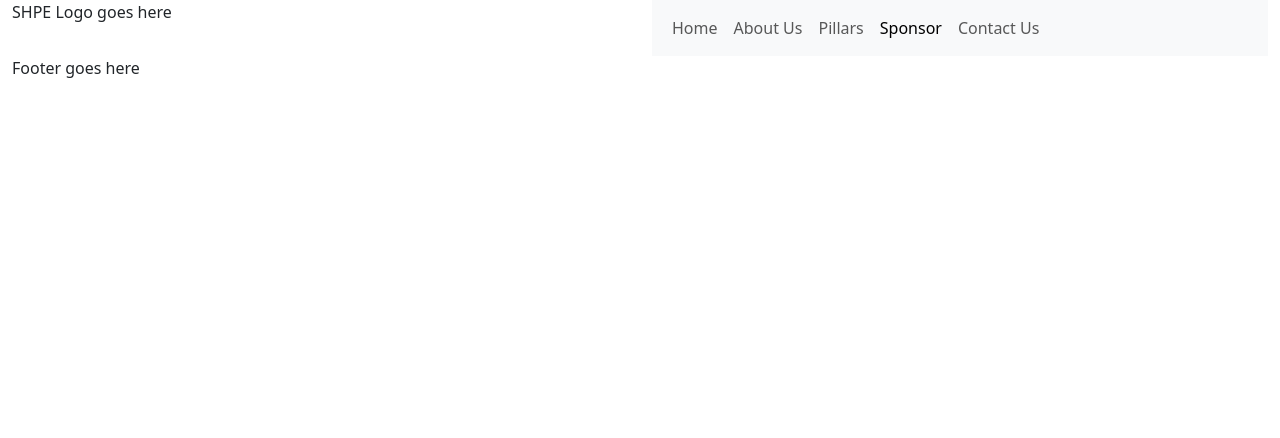
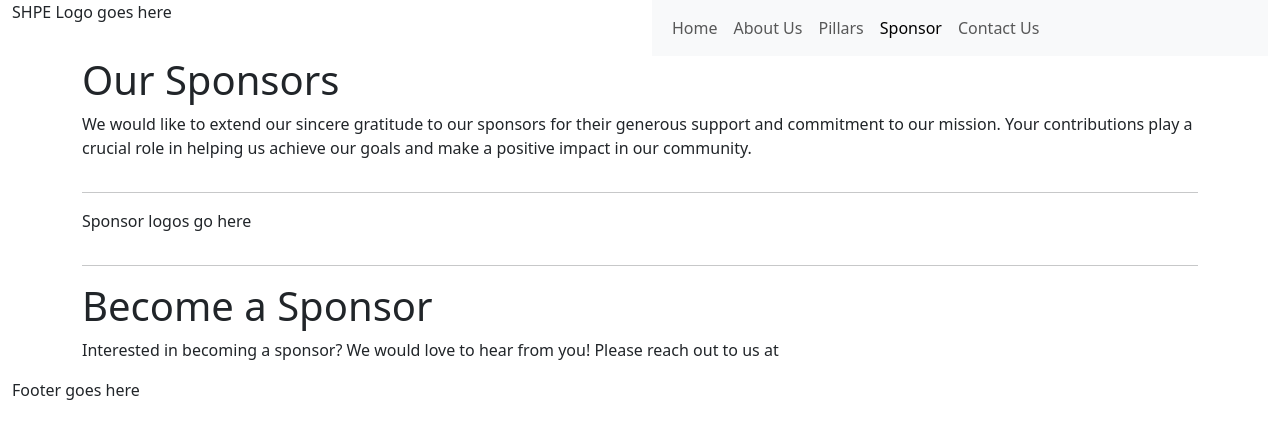
Before and after one commit to CMU-SHPE-Chapter/CMU-SHPE, a plain HTML site: page pages/sponsor.html in a window 1280 px wide. Drawn offline with nearby package versions, Linux system fonts and the light colour scheme.

Commit message:
Created Skeleton for Sponsor page

```diff
--- a/pages/sponsor.html
+++ b/pages/sponsor.html
@@ -34,6 +34,44 @@
         </div>
      </div>
 
+    <!-- Thanking Sponsors & Departments Section -->
+    <div class="container">
+        <div class="row">
+            <div class="col">
+                <!-- Main Content -->
+                <h1>Our Sponsors</h1>
+                <p>
+                    We would like to extend our sincere gratitude to our sponsors for their generous support and commitment to our mission. Your contributions play a crucial role in helping us achieve our goals and make a positive impact in our community.
+                </p>
+            </div>
+        </div>
+        <hr>
+    </div>
+
+    <!-- Showcase all Sponsors & associated Sponsor level -->
+    <div class="container">
+        <div class="row">
+            <div class="col">
+                <!-- Sponsor Content -->
+                 <p>Sponsor logos go here</p>
+            </div>
+        </div>
+        <hr>
+    </div>
+
+    <!-- Want to Become a Sponsor? Section -->
+    <div class="container">
+        <div class="row">
+            <div class="col">
+                <!-- Main Content -->
+                <h1>Become a Sponsor</h1>
+                <p>
+                    Interested in becoming a sponsor? We would love to hear from you! Please reach out to us at
+                </p>
+            </div>
+        </div>
+    </div>
+
       <!-- Footer -->
       <div class="container-fluid">
         <div class="row">
```
Also changed, not shown: index.html (+1 -1 lines).
